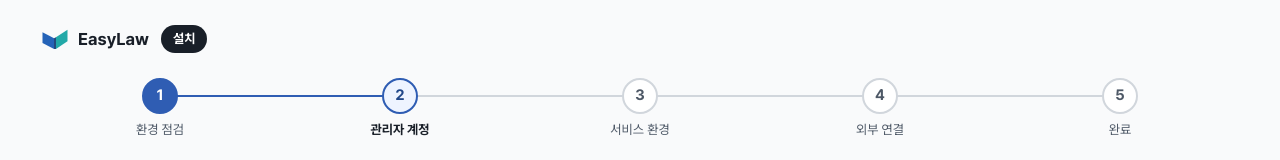
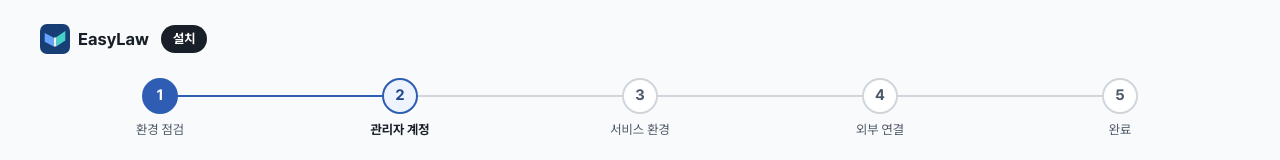
Before and after one commit to gaon12/easylaw, a Next.js app: page /setup/account in a window 1280 px wide. Shown: the top 160 px of the page. Built offline with nearby package versions, Linux system fonts and the light colour scheme; no server answers; the database is empty.

Commit message:
feat(ui): 브랜드 배지를 셸과 파비콘에 통일한다

```diff
--- a/src/app/error-trace.tsx
+++ b/src/app/error-trace.tsx
@@ -1,6 +1,7 @@
 "use client";
 
 import { useEffect, useMemo, useState } from "react";
+import { Button } from "@/components/shadcn/ui/button";
 import { errorFingerprint, publicErrorCode } from "@/lib/error-code";
 import { errors } from "@/lib/strings";
 import styles from "./status.module.css";
@@ -40,9 +41,15 @@ function ErrorTrace({ error }: { error: Error & { digest?: string } }) {
         <span className={styles.traceLabel}>{errors.errorCodeLabel}</span>
         <code className={styles.codeValue}>{code}</code>
       </div>
-      <button className={styles.copyCode} onClick={copyCode} type="button">
+      <Button
+        className={styles.copyCode}
+        onClick={copyCode}
+        size="sm"
+        type="button"
+        variant="outline"
+      >
         {copied ? errors.errorCodeCopied : errors.errorCodeCopy}
-      </button>
+      </Button>
       <p className={styles.codeHint}>{errors.errorCodeHint}</p>
     </div>
   );
--- a/src/app/status.module.css
+++ b/src/app/status.module.css
@@ -111,14 +111,11 @@
 .copyCode {
   min-height: 40px;
   padding: 0 var(--el-space-3);
-  border: 1px solid var(--el-border-default);
   border-radius: var(--el-radius-s);
   color: #29466d;
   background: var(--el-bg-canvas);
-  font: inherit;
   font-size: var(--el-text-body-s);
   font-weight: 700;
-  cursor: pointer;
 }
 
 .copyCode:hover {
--- a/src/components/site-shell.module.css
+++ b/src/components/site-shell.module.css
@@ -52,7 +52,7 @@
   max-width: var(--el-container-wide);
   margin: 0 auto;
   padding: 0 var(--el-gutter);
-  min-height: 58px;
+  min-height: 64px;
 }
 
 .brand {
@@ -69,8 +69,8 @@
 }
 
 .brandMark {
-  width: 28px;
-  height: 28px;
+  width: 34px;
+  height: 34px;
   flex: 0 0 auto;
 }
 
--- a/src/components/ui/logo-mark.tsx
+++ b/src/components/ui/logo-mark.tsx
@@ -1,19 +1,25 @@
 import type { SVGProps } from "react";
 
-/** 펼친 문서와 서로 마주 보는 두 설명 면을 함께 나타내는 EasyLaw 표식. */
+/**
+ * 원문과 쉬운 설명을 연결하는 펼친 문서형 EasyLaw 배지.
+ *
+ * navbar에서도 파비콘·앱 아이콘과 같은 짙은 청색 배경을 보여 줘, 작은 크기에서도
+ * 서비스 표식이 흰 바탕에 흩어지지 않게 한다.
+ */
 function LogoMark(props: SVGProps<SVGSVGElement>) {
   return (
     <svg
       aria-hidden="true"
       fill="none"
       focusable="false"
-      viewBox="0 0 48 48"
+      viewBox="0 0 64 64"
       xmlns="http://www.w3.org/2000/svg"
       {...props}
     >
-      <path d="M4 13 22.5 22.8V40L4 30.2V13Z" fill="#2563B8" />
-      <path d="m44 9-18.5 12.3V40L44 27.7V9Z" fill="#22A9A8" />
-      <path d="M22.5 22.8 25.5 21.3V40L22.5 40V22.8Z" fill="#163E76" />
+      <rect width="64" height="64" rx="15" fill="#173F75" />
+      <path d="M10 19 29.5 29.3V48L10 37.7V19Z" fill="#66A3FF" />
+      <path d="m54 15-19.5 13V48L54 35V15Z" fill="#45D0C8" />
+      <path d="M29.5 29.3 34.5 28V48L29.5 48V29.3Z" fill="#fff" fillOpacity=".92" />
     </svg>
   );
 }
```
Also changed, not shown: src/app/(main)/admin/admin.module.css (+2 -5 lines), public/brand/easylaw-mark.svg, 1 other file (tests, documents, lock files or other folders).
